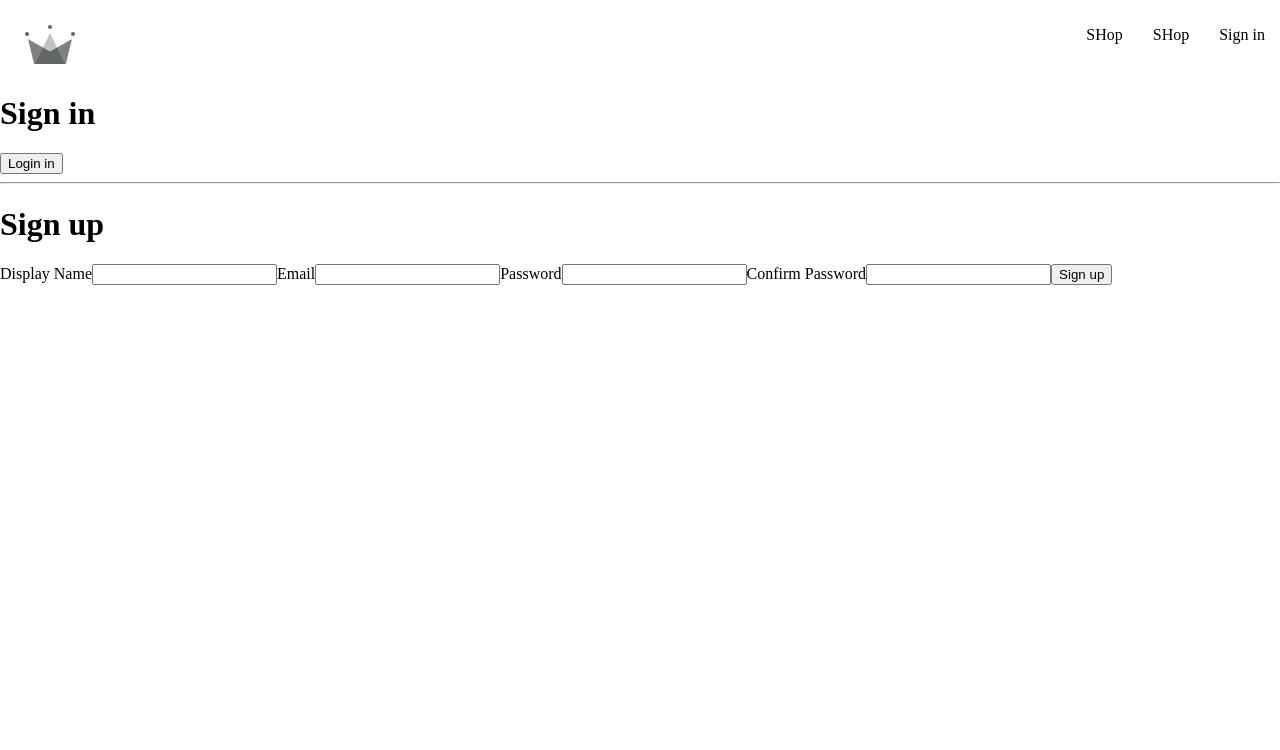
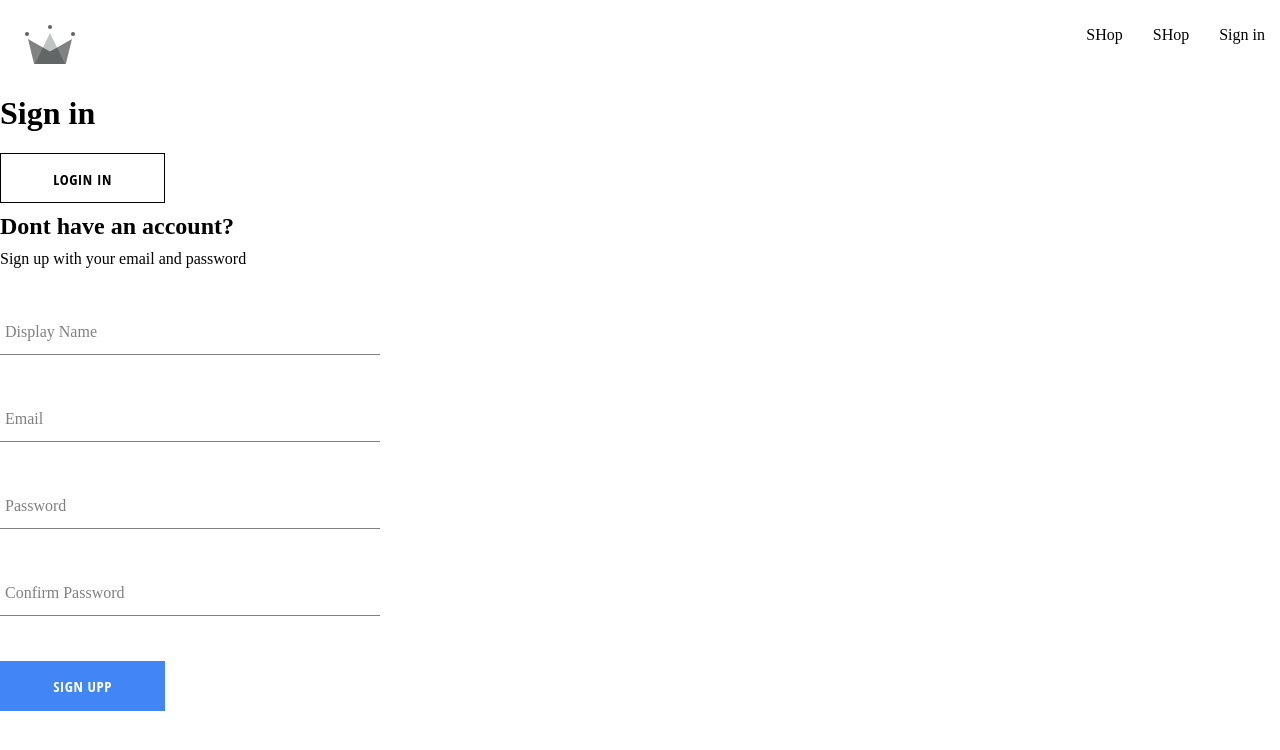
Before and after one commit to Deiversondev/capstone, a React (Create React App) app: page /sign-in in a window 1280 px wide. Shown: the top 750 px of the page. Built offline with nearby package versions, Linux system fonts and the light colour scheme.

Commit message:
Creating input and button component

```diff
--- /dev/null
+++ b/src/components/button/button.component.jsx
@@ -0,0 +1,16 @@
+import './button.styles.scss'
+
+const BUTTON_TYPE_CLASSES = {
+    google:'google-sign-in',
+    inverted: 'inverted'
+}
+
+
+
+const Button = ({children,buttonType, ...otherProps}) => {
+    return (
+       <button className={`button-container ${BUTTON_TYPE_CLASSES[buttonType]}`}>{children}</button>
+    )
+}
+
+export default Button;
--- /dev/null
+++ b/src/components/button/button.styles.scss
@@ -0,0 +1,46 @@
+.button-container {
+  min-width: 165px;
+  width: auto;
+  height: 50px;
+  letter-spacing: 0.5px;
+  line-height: 50px;
+  padding: 0 35px 0 35px;
+  font-size: 15px;
+  background-color: black;
+  color: white;
+  text-transform: uppercase;
+  font-family: 'Open Sans Condensed';
+  font-weight: bolder;
+  border: none;
+  cursor: pointer;
+  display: flex;
+  justify-content: center;
+
+  &:hover {
+    background-color: white;
+    color: black;
+    border: 1px solid black;
+  }
+
+  &.google-sign-in {
+    background-color: #4285f4;
+    color: white;
+
+    &:hover {
+      background-color: #357ae8;
+      border: none;
+    }
+  }
+
+  &.inverted {
+    background-color: white;
+    color: black;
+    border: 1px solid black;
+
+    &:hover {
+      background-color: black;
+      color: white;
+      border: none;
+    }
+  }
+}
--- /dev/null
+++ b/src/components/form-input/form-input.component.jsx
@@ -0,0 +1,17 @@
+import './form-input.styles.scss';
+
+const FormInput = ({label,...otherProps}) => {
+
+
+    return(
+        <div className="group">
+               <input className="form-input" {...otherProps}/>
+            {label && <label className={`${otherProps.value.length ?'shrink' : ''} form-input-label`} htmlFor="">{label}</label>}
+
+        </div>
+    )
+
+
+}
+
+export default FormInput;
--- /dev/null
+++ b/src/components/form-input/form-input.styles.scss
@@ -0,0 +1,54 @@
+$sub-color: grey;
+$main-color: black;
+
+@mixin shrinkLabel {
+  top: -14px;
+  font-size: 12px;
+  color: $main-color;
+}
+
+.group {
+  position: relative;
+  margin: 45px 0;
+
+  .form-input {
+    background: none;
+    background-color: white;
+    color: $sub-color;
+    font-size: 18px;
+    padding: 10px 10px 10px 5px;
+    display: block;
+    width: 100%;
+    border: none;
+    border-radius: 0;
+    border-bottom: 1px solid $sub-color;
+    margin: 25px 0;
+
+    &:focus {
+      outline: none;
+    }
+
+    &:focus ~ .form-input-label {
+      @include shrinkLabel();
+    }
+  }
+
+  input[type='password'] {
+    letter-spacing: 0.3em;
+  }
+
+  .form-input-label {
+    color: $sub-color;
+    font-size: 16px;
+    font-weight: normal;
+    position: absolute;
+    pointer-events: none;
+    left: 5px;
+    top: 10px;
+    transition: 300ms ease all;
+
+    &.shrink {
+      @include shrinkLabel();
+    }
+  }
+}
--- a/src/components/sign-up -form/sign-up-form.component.jsx
+++ b/src/components/sign-up -form/sign-up-form.component.jsx
@@ -1,5 +1,9 @@
 import { useState } from 'react';
 import { createAuthUserWithEmailAndPassword , createUserDocumentFrom} from '../../utils/firebase/firebase.utils';
+import FormInput from '../form-input/form-input.component';
+import Button from '../button/button.component';
+
+import './sign-up-styles-form.scss'
 
 const defaultFormFields = {
     displayName: '',
@@ -46,23 +50,22 @@
     }
 
     return (
-        <div>
-            <h1>Sign up</h1>
+        <div className='sign-up-container'>
+            <h2>Dont have an account?</h2>
+            <span>Sign up with your email and password</span>
             <form onSubmit={handleSubmit} >
 
-            <label htmlFor="">Display Name</label>
-            <input type="text" required onChange={handleChange} name='displayName' value={displayName}/>
 
-            <label htmlFor="">Email</label>
-            <input type="email" required onChange={handleChange} name='email' value={email}/>
+            <FormInput label='Display Name' type="text" required onChange={handleChange} name='displayName' value={displayName}/>
 
-            <label htmlFor="">Password</label>
-            <input type="password" required onChange={handleChange} name='password' value={password}/>
+            <FormInput label='Email' type="email" required onChange={handleChange} name='email' value={email}/>
 
-            <label htmlFor="">Confirm Password</label>
-            <input type="password" required onChange={handleChange} name='confirmPassword' value={confirmPassword}/>
 
-            <button type="submit">Sign up</button>
+            <FormInput label='Password' type="password" required onChange={handleChange} name='password' value={password}/>
+
+            <FormInput label='Confirm Password' type="password" required onChange={handleChange} name='confirmPassword' value={confirmPassword}/>
+
+            <Button buttonType='google' type="submit">Sign upp</Button>
 
             </form>
         </div>
--- /dev/null
+++ b/src/components/sign-up -form/sign-up-styles-form.scss
@@ -0,0 +1,9 @@
+.sign-up-container {
+    display: flex;
+    flex-direction: column;
+    width: 380px;
+}
+
+h2 {
+    margin: 10px 0;
+}
--- a/src/routes/sign-in/sign-in.component.jsx
+++ b/src/routes/sign-in/sign-in.component.jsx
@@ -1,9 +1,10 @@
 import {signWithGooglePopup,createUserDocumentFrom} from '../../utils/firebase/firebase.utils';
 import SignUpForm from '../../components/sign-up -form/sign-up-form.component';
+import Button from '../../components/button/button.component';
 
 
 
-//compare password before API call with form , inside onSubmit of the form : {values.password === values.confirmPassword}?
+
 
 const SignIn = () => {
 
@@ -16,8 +17,8 @@
     return(
         <div>
             <h1>Sign in</h1>
-            <button onClick={logGoogleUser}> Login in</button>
-            <hr />
+            <Button buttonType='inverted' onClick={logGoogleUser}> Login in</Button>
+
             <SignUpForm/>
         </div>
     )
```
Also changed, not shown: src/components/sign-up -form/sign-up-styles.scss (deleted).
